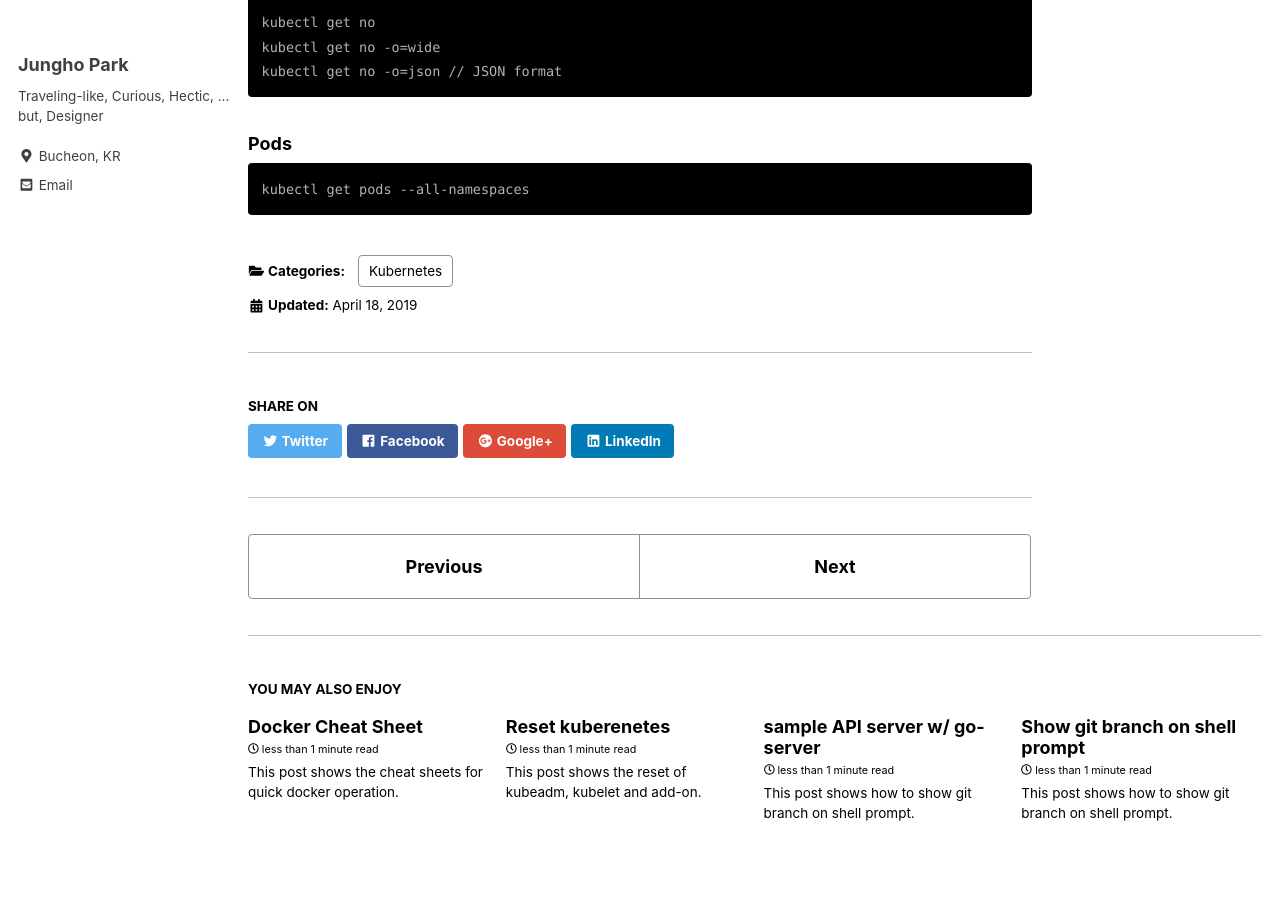
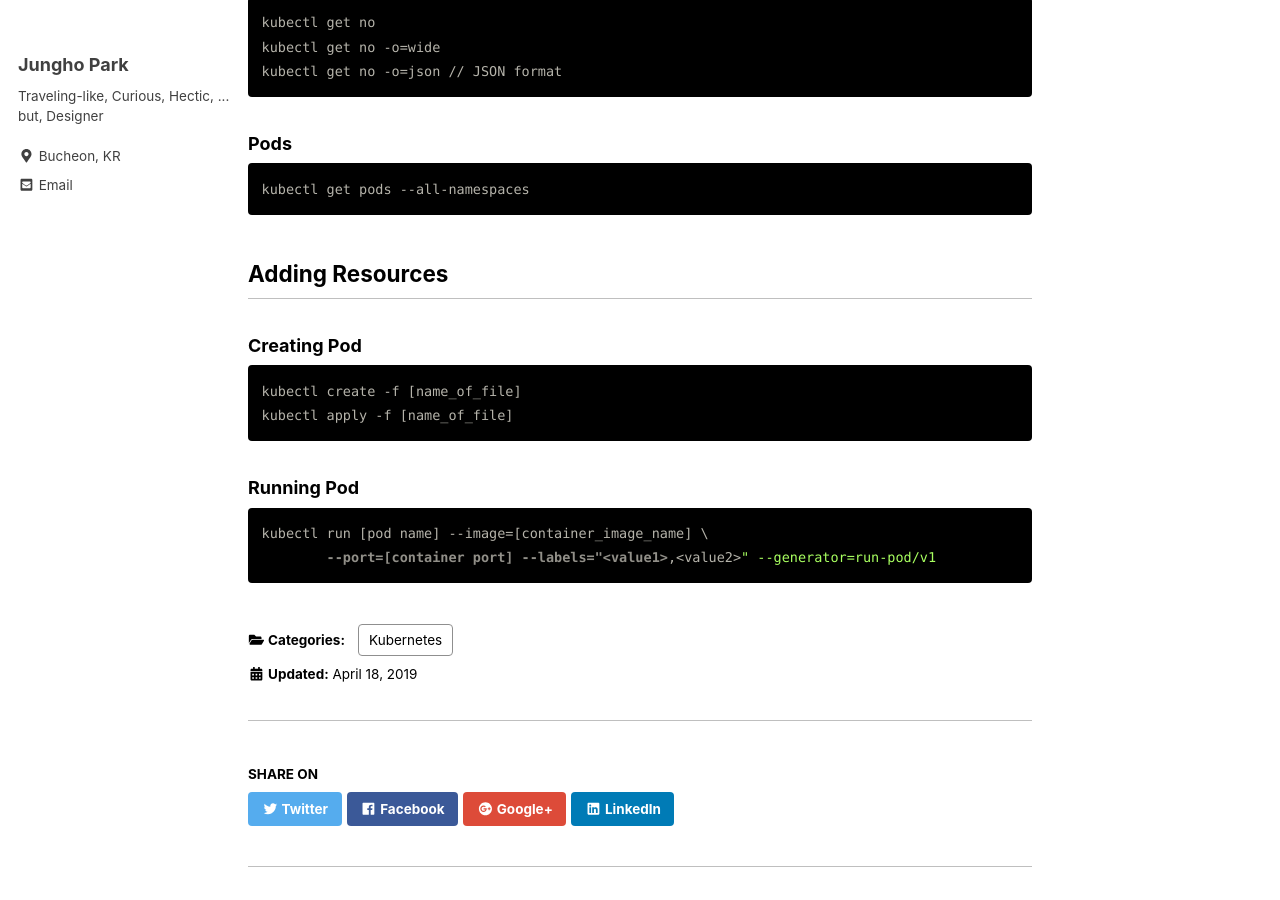
Before and after one commit to unipark00/tekrepo, a Jekyll site: the page built from _posts/2019-04-18-k8s-cheat-sheet.md, in a window 1280 px wide and 900 px high, scrolled down 701 px. Built offline with Jekyll 4.4.1, drawn with Linux system fonts in a browser that asks for light colours; cached includes are drawn as plain includes.

Commit message:
Update 2019-04-18-k8s-cheat-sheet.md

````diff
--- a/_posts/2019-04-18-k8s-cheat-sheet.md
+++ b/_posts/2019-04-18-k8s-cheat-sheet.md
@@ -18,7 +18,6 @@ This post shows the cheat sheets for quick k8s operation.
 $ source <(kubectl completion bash)
 $ echo "source <(kubectl completion bash)" >> ~/.bashrc
 ```
-
 ## Resource Information
 ### Nodes
 ```console
@@ -30,3 +29,14 @@ kubectl get no -o=json // JSON format
 ```console
 kubectl get pods --all-namespaces
 ```
+## Adding Resources
+### Creating Pod
+```console
+kubectl create -f [name_of_file]
+kubectl apply -f [name_of_file]
+```
+### Running Pod
+```console
+kubectl run [pod name] --image=[container_image_name] \
+        --port=[container port] --labels="<value1>,<value2>" --generator=run-pod/v1
+```
````
